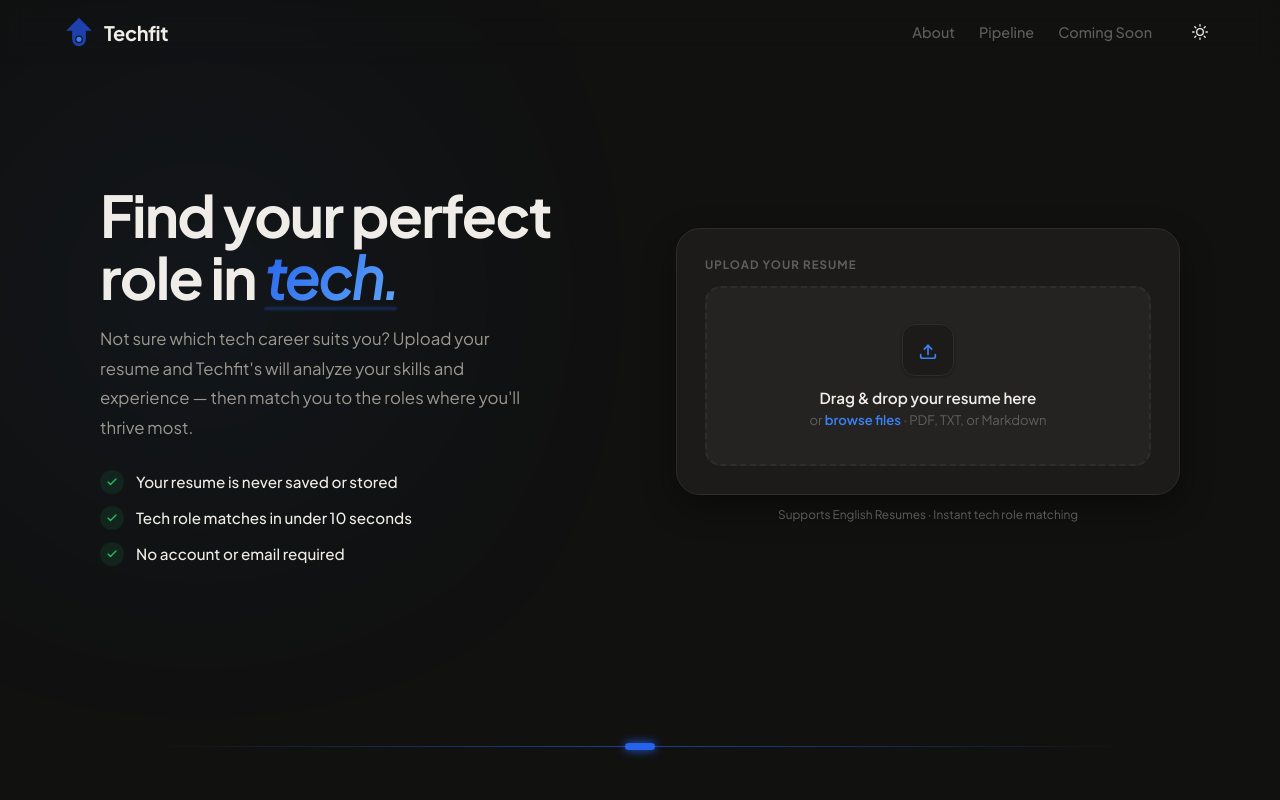
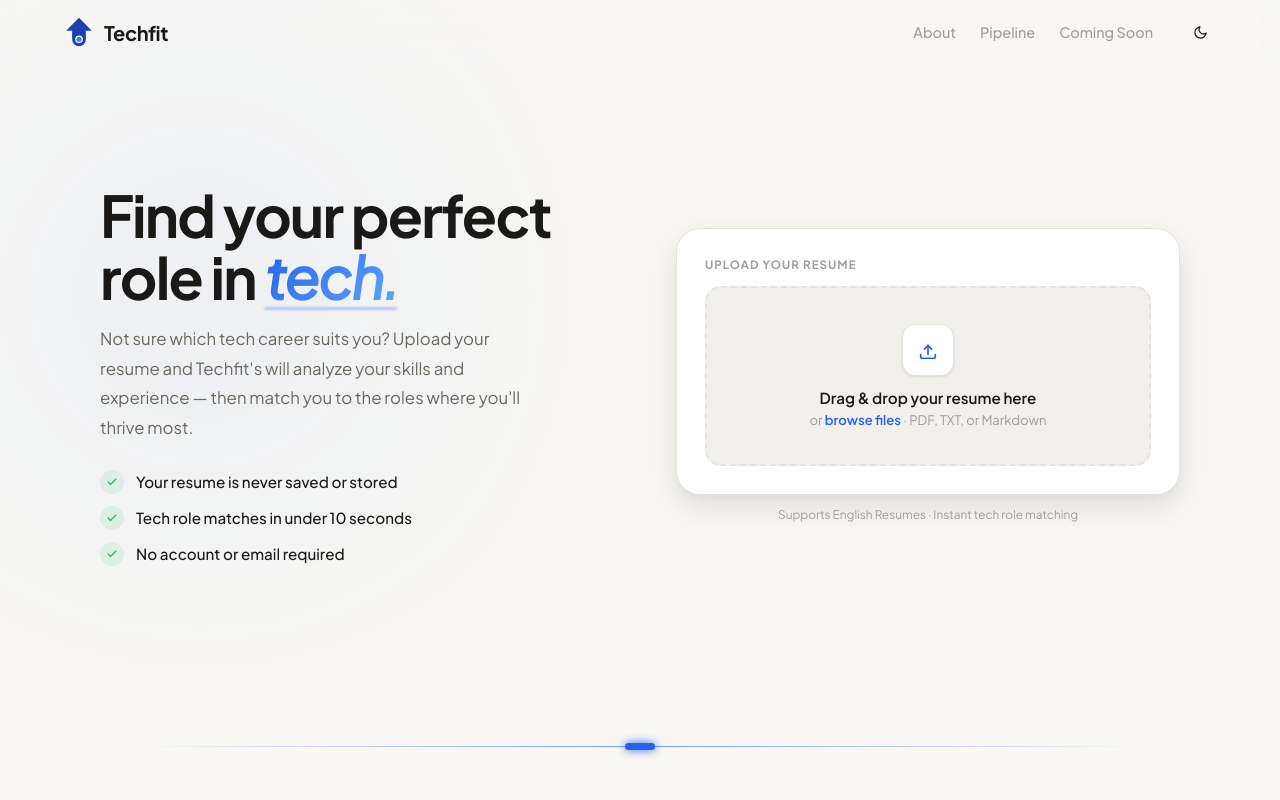
Before and after one commit to rshdgvn/TechFit, a React (Vite) app in the folder frontend/: page / in a window 1280 px wide. Shown: the top 800 px of the page. Built offline with nearby package versions, Linux system fonts and the light colour scheme; no server answers.

Commit message:
feat: Change default theme from dark to light

```diff
--- a/frontend/src/App.tsx
+++ b/frontend/src/App.tsx
@@ -12,7 +12,7 @@
 import About from "./components/About";
 
 export default function App() {
-  const [theme, setTheme] = useState<"light" | "dark">("dark");
+  const [theme, setTheme] = useState<"light" | "dark">("light");
   const [file, setFile] = useState<File | null>(null);
   const [loading, setLoading] = useState(false);
   const [results, setResults] = useState<PredictionResponse | null>(null);
```
